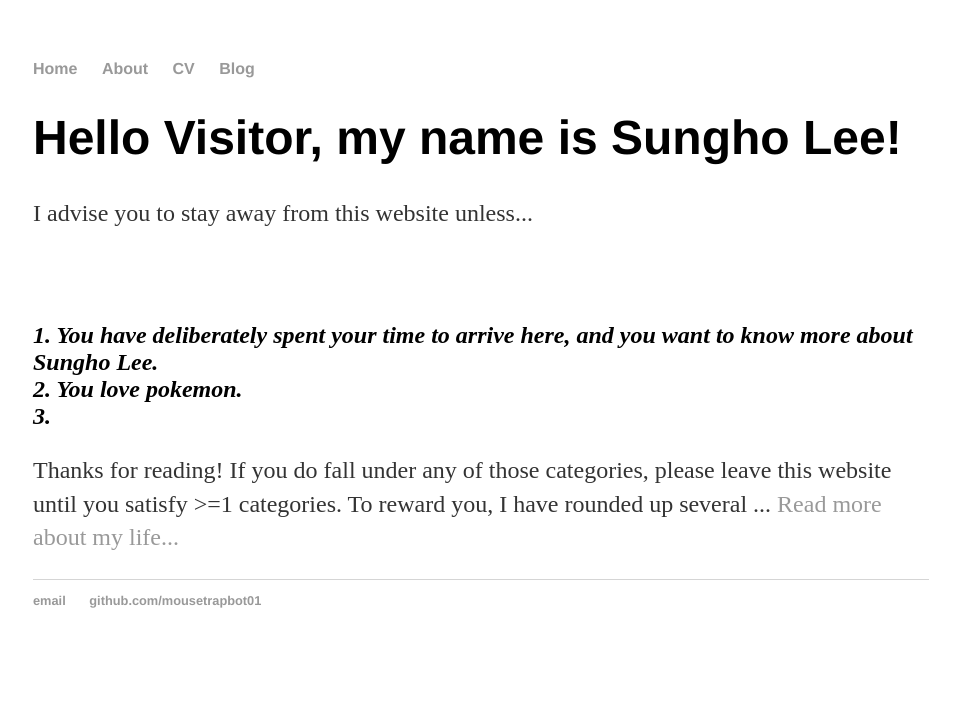
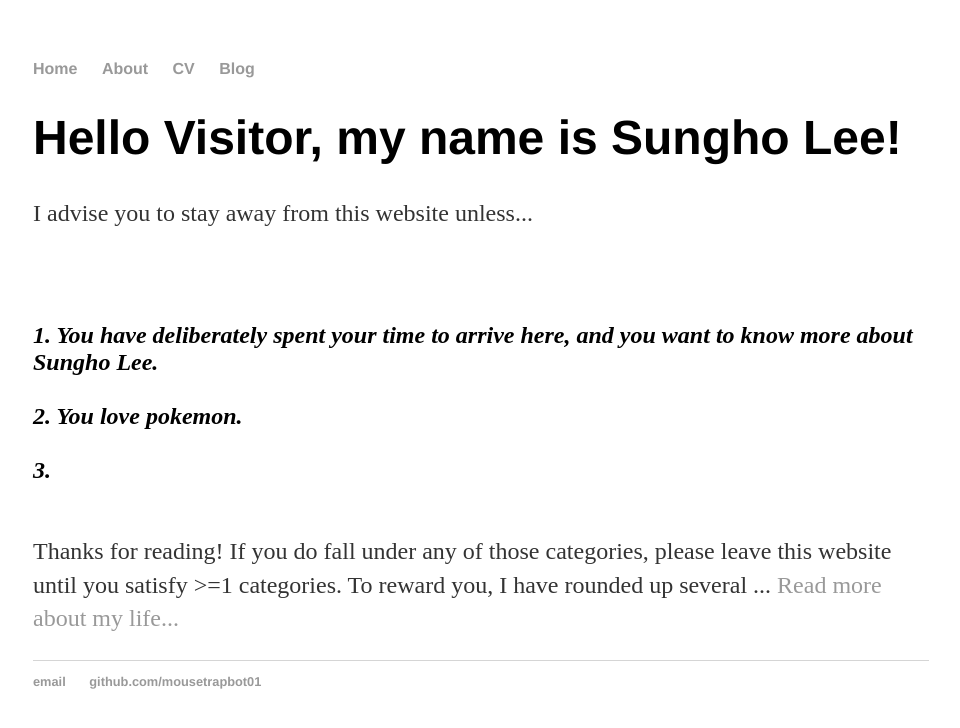
Before and after one commit to mousetrapbot01/mousetrapbot.github.io, a Jekyll site: the page built from index.html, in a window 1280 px wide. Shown: the top 728 px of the page, without its empty margins (159-1119 px from the left). Built offline with Jekyll 4.4.1, drawn with Linux system fonts in a browser that asks for light colours.

```diff
--- a/index.html
+++ b/index.html
@@ -5,9 +5,9 @@ title: Sungho Lee, The Renaissance Man
 <div class="blurb">
   <h1>Hello Visitor, my name is Sungho Lee!</h1>
 	<p> I advise you to stay away from this website unless... <br/> <br/> <br/> </p>
-	<h2>	<em>1. You have deliberately spent your time to arrive here, and you want to know more about Sungho Lee. <br/>
-		    2. You love pokemon.<br/>
-		    3. </em> <br/> </h2>
+	<h2>	<em>1. You have deliberately spent your time to arrive here, and you want to know more about Sungho Lee. <br/> <br/>
+		    2. You love pokemon.<br/> <br/>
+		    3. </em> <br/> <br/> </h2>
 	<p> Thanks for reading! If you do fall under any of those categories, please leave this website until you satisfy >=1 categories.
 		To reward you, I have rounded up several ...
 
```
